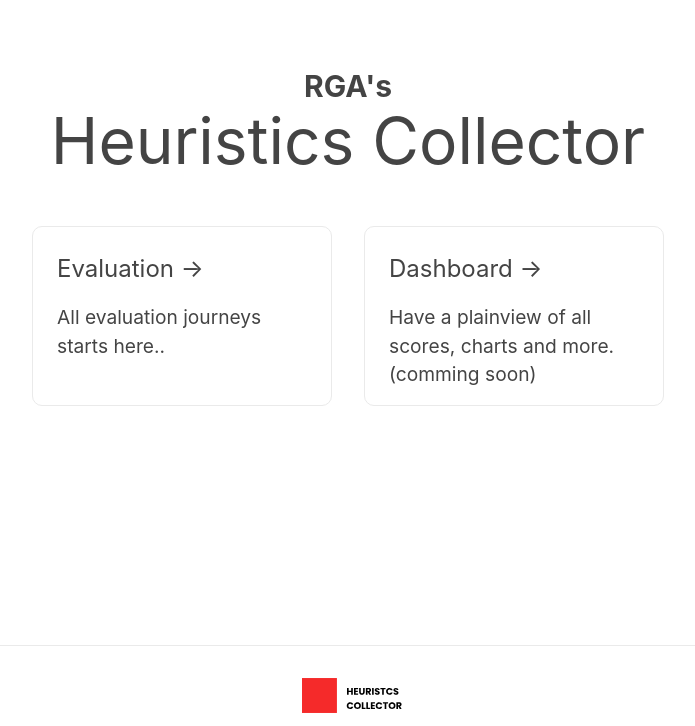
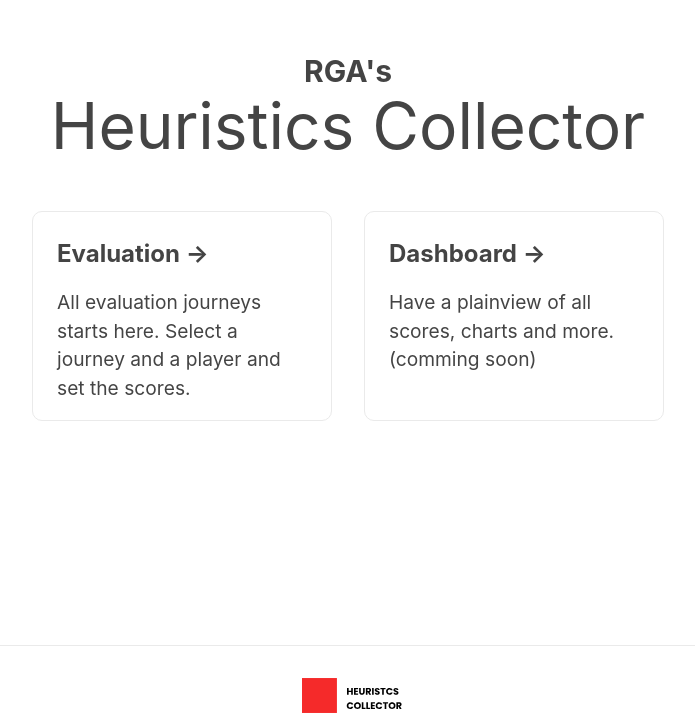
Before and after one commit to alandbh/heuristic-scores-form, a Next.js app: page / in a window 1280 px wide. Shown: the part 155-881 px from the top of the page, without its empty margins (292-987 px from the left). Built offline with nearby package versions, Linux system fonts and the light colour scheme.

Commit message:
Home styling

```diff
--- a/pages/index.js
+++ b/pages/index.js
@@ -24,7 +24,10 @@ export default function Home() {
                 <div className={styles.grid}>
                     <a href="/evaluation" className={styles.card}>
                         <h2>Evaluation &rarr;</h2>
-                        <p>All evaluation journeys starts here..</p>
+                        <p>
+                            All evaluation journeys starts here. Select a
+                            journey and a player and set the scores.
+                        </p>
                     </a>
 
                     <a href="/dashboard" className={styles.card}>
--- a/styles/Home.module.scss
+++ b/styles/Home.module.scss
@@ -84,7 +84,7 @@
   border-radius: 10px;
   transition: color 0.15s ease, border-color 0.15s ease;
   max-width: 300px;
-  height: 180px;
+  height: 210px;
 }
 
 .card:hover,
@@ -97,6 +97,7 @@
 .card h2 {
   margin: 0 0 1rem 0;
   font-size: 1.5rem;
+  font-weight: bold;
 }
 
 .card p {
```
